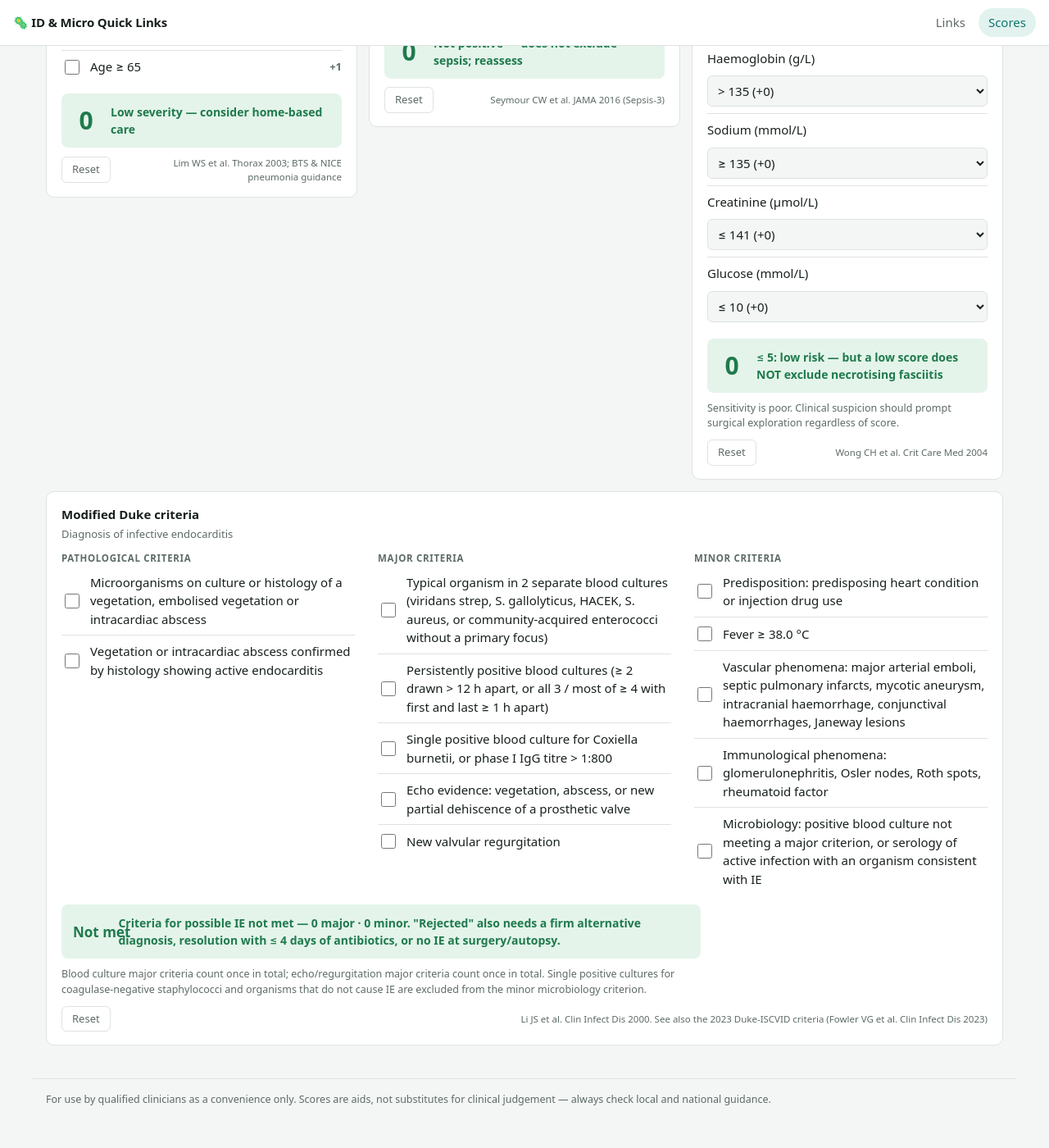
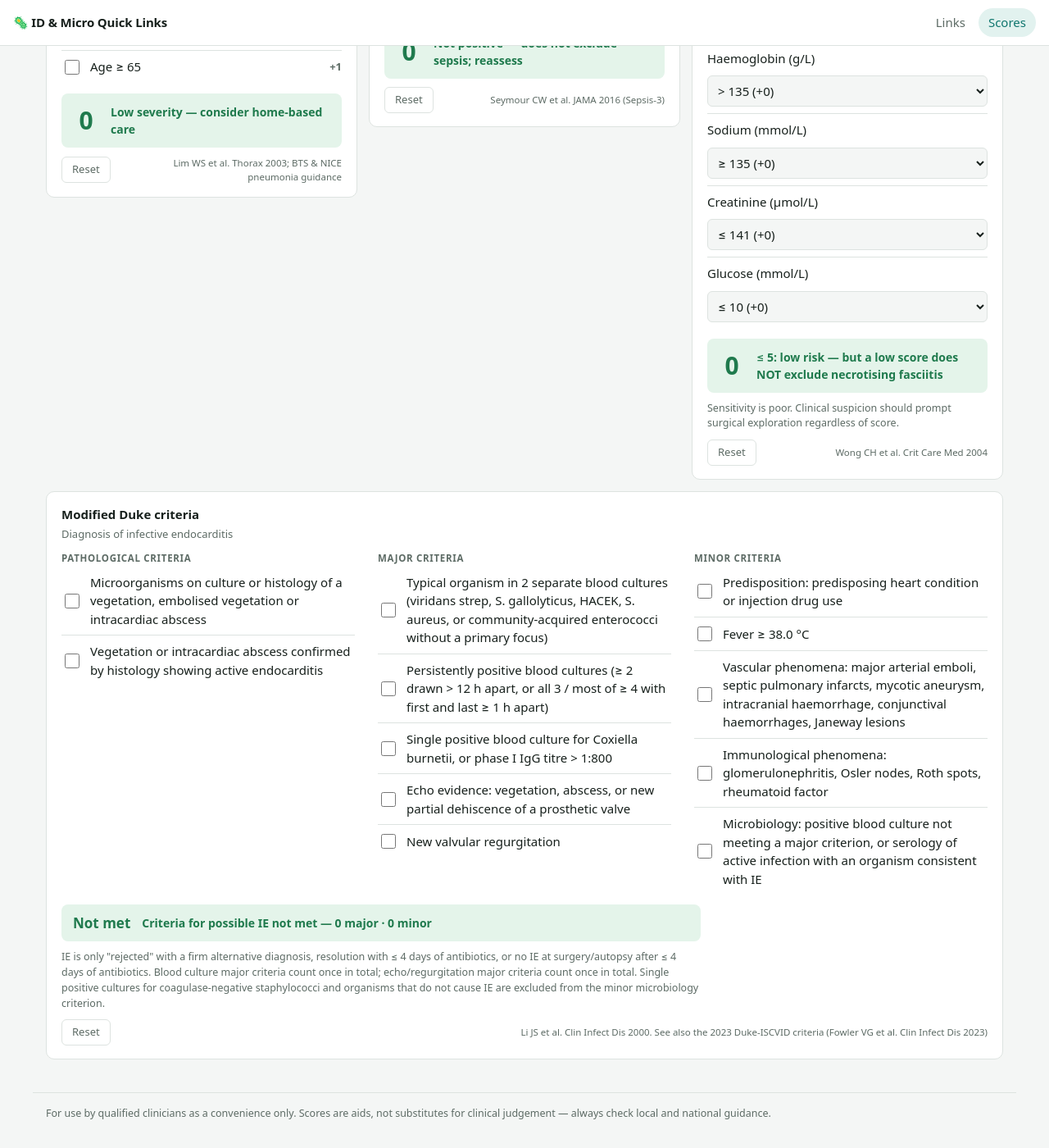
Before and after one commit to bucklesthomas/Micro.Cam, a Jekyll site: the page built from scores.html, in a window 1280 px wide and 1400 px high, scrolled down 400 px. Shown: the whole window at 82% size. Built offline with Jekyll 4.4.1, drawn with Linux system fonts in a browser that asks for light colours.

Commit message:
Fix Duke 'Not met' badge overlapping result text
Co-Authored-By: Claude Opus 5.5 <noreply@anthropic.com>
Claude-Session: https://claude.ai/code/session_014umjqCS9d4umYuNKooKA4U

```diff
--- a/assets/css/style.css
+++ b/assets/css/style.css
@@ -138,7 +138,7 @@ a:hover { text-decoration: underline; }
 }
 .subhead:first-child { margin-top: 0; }
 .subhead + .row { border-top: 0; }
-.total.word { font-size: 17px; min-width: 0; white-space: nowrap; }
+.total.word { font-size: 17px; min-width: auto; white-space: nowrap; }
 .note { margin: 10px 0 0; font-size: 12.5px; color: var(--muted); }
 
 /* Wide cards (e.g. Duke) span the full row, with criteria groups side by side */
@@ -151,3 +151,10 @@ a:hover { text-decoration: underline; }
 .group { display: flex; flex-direction: column; min-width: 0; }
 .group .subhead { margin-top: 0; }
 .score.wide .result, .score.wide .note { max-width: 780px; }
+
+/* Keep the score / badge from shrinking under the text beside it */
+.total { flex: none; }
+.interp { flex: 1; min-width: 0; }
+@media (max-width: 480px) {
+  .result:has(.total.word) { flex-direction: column; align-items: flex-start; gap: 4px; }
+}
--- a/assets/js/scores.js
+++ b/assets/js/scores.js
@@ -94,10 +94,9 @@ var SCORES = [
         return { badge: 'Definite', level: 'high', text: 'Definite IE — ' + summary };
       if ((c.major === 1 && c.minor >= 1) || c.minor >= 3)
         return { badge: 'Possible', level: 'mid', text: 'Possible IE — ' + summary };
-      return { badge: 'Not met', level: 'low', text: 'Criteria for possible IE not met — ' + summary +
-               '. "Rejected" also needs a firm alternative diagnosis, resolution with ≤ 4 days of antibiotics, or no IE at surgery/autopsy.' };
+      return { badge: 'Not met', level: 'low', text: 'Criteria for possible IE not met — ' + summary };
     },
-    note: 'Blood culture major criteria count once in total; echo/regurgitation major criteria count once in total. Single positive cultures for coagulase-negative staphylococci and organisms that do not cause IE are excluded from the minor microbiology criterion.',
+    note: 'IE is only "rejected" with a firm alternative diagnosis, resolution with ≤ 4 days of antibiotics, or no IE at surgery/autopsy after ≤ 4 days of antibiotics. Blood culture major criteria count once in total; echo/regurgitation major criteria count once in total. Single positive cultures for coagulase-negative staphylococci and organisms that do not cause IE are excluded from the minor microbiology criterion.',
     ref: 'Li JS et al. Clin Infect Dis 2000. See also the 2023 Duke-ISCVID criteria (Fowler VG et al. Clin Infect Dis 2023)'
   }
 ];
```
